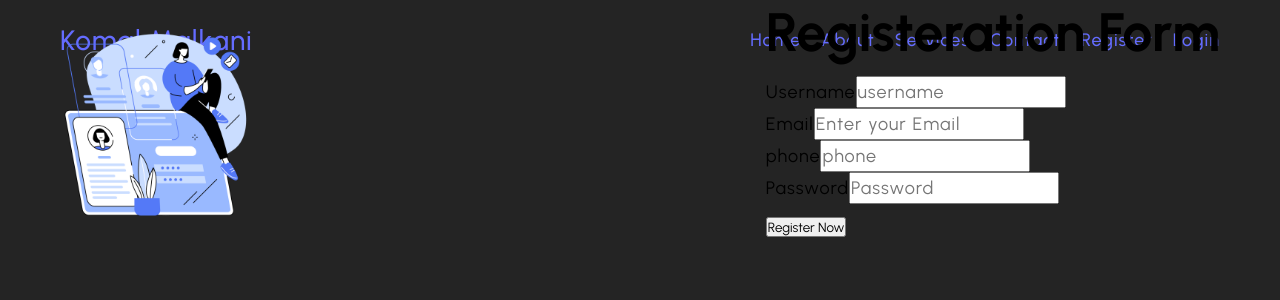
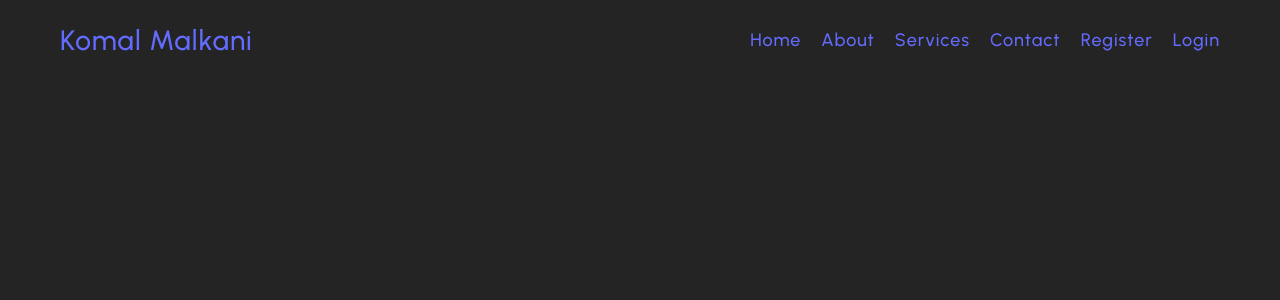
Before and after one commit to Komalmalkani/Mern_Auth_App, a React (Vite) app in the folder client/: page /register in a window 1280 px wide. Shown: the top 300 px of the page. Built offline with nearby package versions, Linux system fonts and the light colour scheme.

Commit message:
Adding New code

```diff
--- a/client/src/Pages/Register.jsx
+++ b/client/src/Pages/Register.jsx
@@ -1,60 +1,9 @@
 import React from 'react'
-import { useState } from 'react'
 
 const Register = () => {
-  const [user,setUser] = useState({
-    username:'',
-    email:'',
-    phone:'',
-    password:'',
-  })
   return (
    <>
-    <section>
-      <main>
-        <div className='section-registration'>
-        <div className='container grid grid-two-cols'>
-        <div className='registration-image'>
-        <img src='/images/register.png' alt='a girl is trying to do registration' width="200" height="200"/>
-        </div>
 
-        {/* let's tackle registration form */}
-        <div className='registration-form'>
-          <h1 className='main-heading mb-3'>Registeration Form</h1>
-          <br/>
-          <form>
-            <div>
-              <label htmlFor='username'>
-              Username
-              </label>
-              <input type='text' name='username' placeholder='username' id='username' required autoComplete='off' value={user.username}/>
-
-
-             <br/>
-              <label htmlFor='Email'>
-              Email
-              </label>
-              <input type='Email' name='email' placeholder='Enter your Email' id='Email' required autoComplete='off' value={user.email}/>
-            <br/>
-              <label htmlFor='phone'>
-              phone
-              </label>
-              <input type='Number' name='phone' placeholder='phone' id='phone' required autoComplete='off' value={user.phone}/>
-              <br/>
-              <label htmlFor='Password'>
-              Password
-              </label>
-              <input type='password' name='Password' placeholder='Password' id='Password' required autoComplete='off'  value={user.password}/>
-            </div>
-            <br/>
-            <button type='submit' className='btn'>Register Now</button>
-          </form>
-        </div>
-
-        </div>
-        </div>
-      </main>
-    </section>
    </>
   )
 }
```
